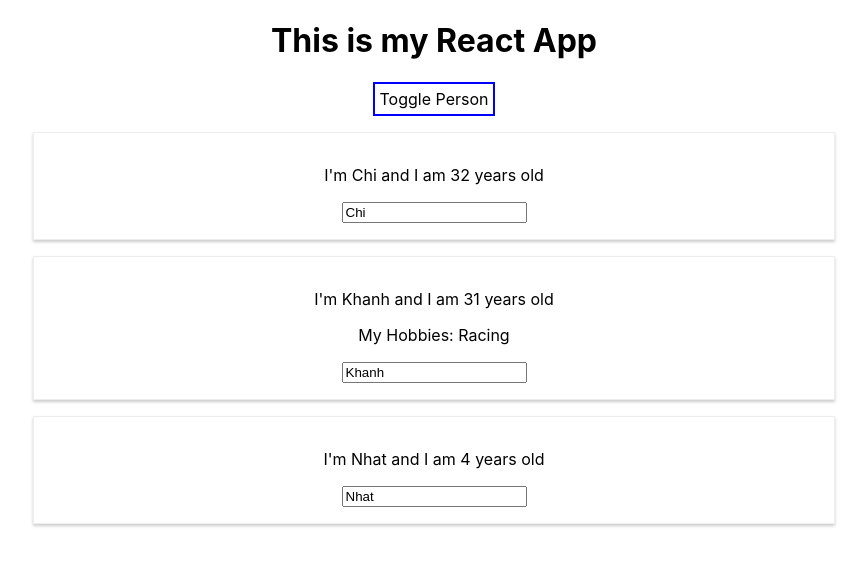
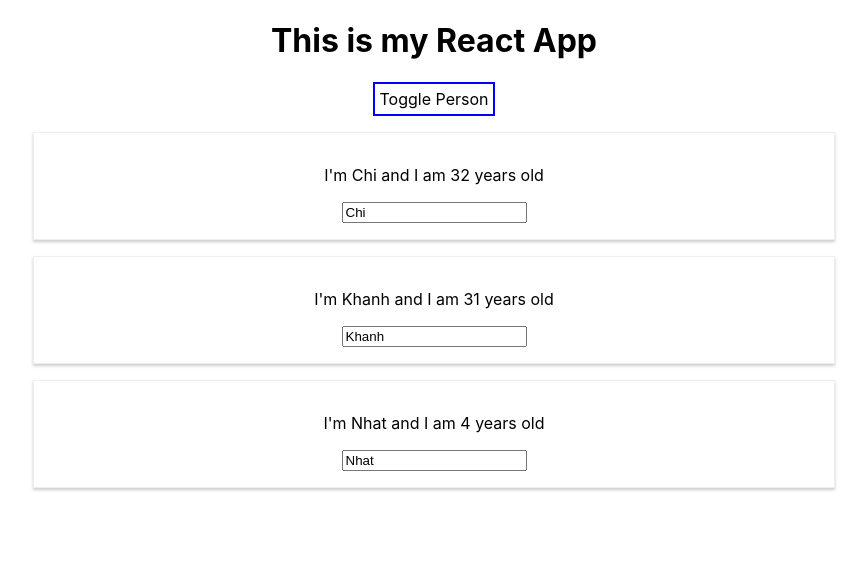
Before and after one commit to chidang/learn-reactjs, a React (Create React App) app: page / in a window 1280 px wide. Both pictures are taken after a click on the button "Toggle Person". Shown: the top 566 px of the page, without its empty margins (206-1073 px from the left). Built offline with nearby package versions, Linux system fonts and the light colour scheme.

Commit message:
Outputing list

```diff
--- a/src/App.js
+++ b/src/App.js
@@ -35,19 +35,13 @@
   if(personsState.showPerson){
     persons = (
       <div>
-        <Person
-          name={personsState.persons[0].name}
-          age={personsState.persons[0].age}
-        />
-        <Person
-          name={personsState.persons[1].name}
-          age={personsState.persons[1].age}>
-        My Hobbies: Racing
-        </Person>
-        <Person
-          name={personsState.persons[2].name}
-          age={personsState.persons[2].age}
-        />
+        {
+          personsState.persons.map(person => {
+            return <Person
+              name={person.name}
+              age={person.age} />
+          })
+        }
       </div>
     )
   }
```
